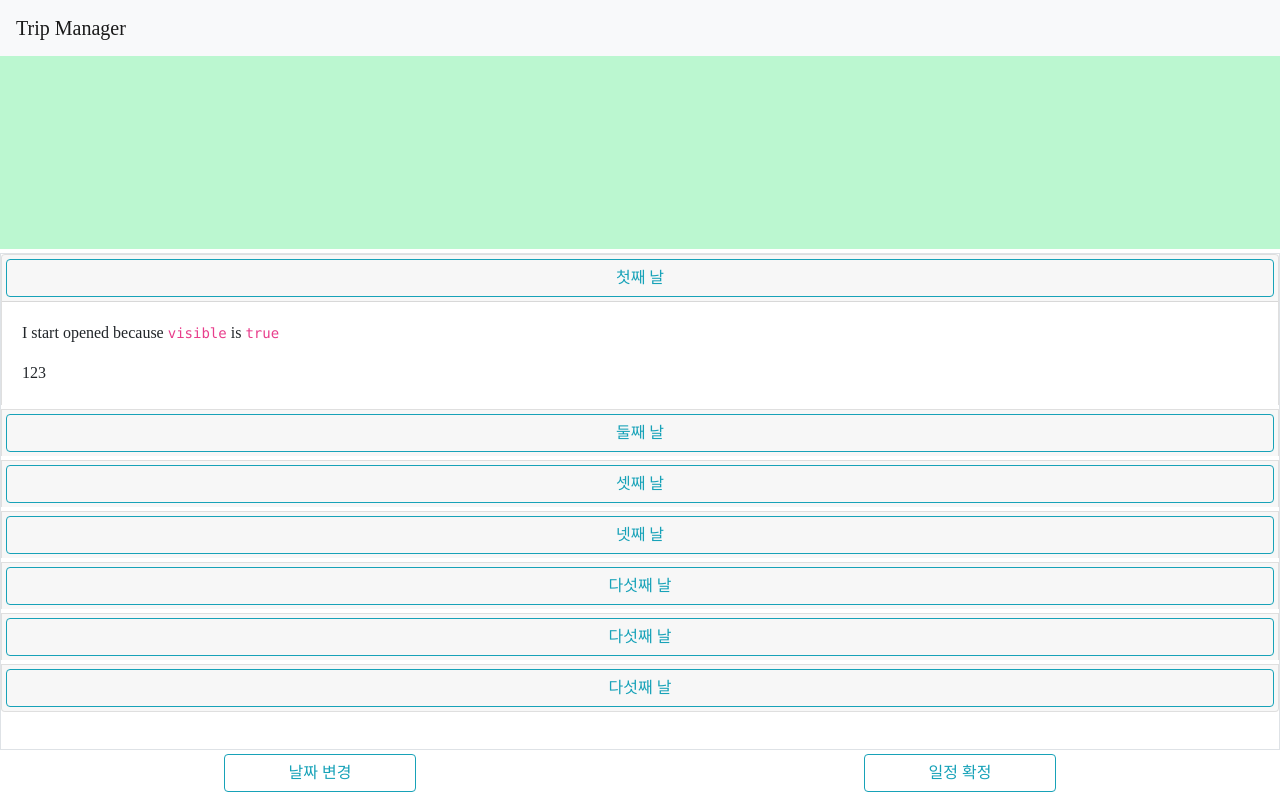
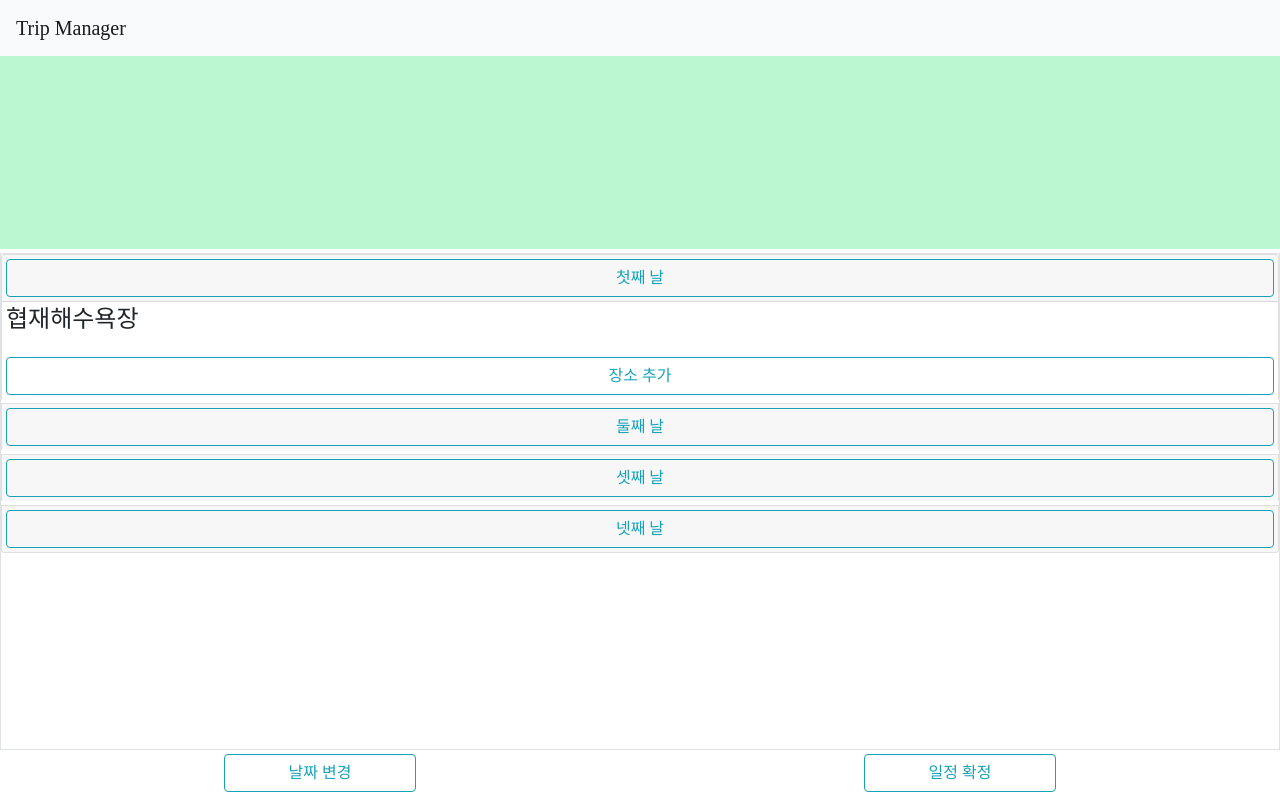
Before and after one commit to dongsun1/travel-manager, a Nuxt app: page / in a window 1280 px wide. Built offline with nearby package versions, Linux system fonts and the light colour scheme; a web font is replaced by a local one.

Commit message:
버튼 클릭 시 장소 추가

```diff
--- a/pages/index.vue
+++ b/pages/index.vue
@@ -7,104 +7,37 @@
         class="accordion h-2/3 mt-1 mb-1 overflow-auto border"
         role="tablist"
       >
-        <b-card no-body class="mb-1">
+        <b-card
+          v-for="[index, { title, places }] in Object.entries(scheduleData)"
+          no-body
+          class="mb-1"
+        >
           <b-card-header header-tag="header" class="p-1" role="tab">
-            <b-button block v-b-toggle.accordion-1 variant="outline-info">
-              첫째 날
+            <b-button
+              block
+              v-b-toggle="`accordion-${index}`"
+              variant="outline-info"
+            >
+              {{ title }}
             </b-button>
           </b-card-header>
           <b-collapse
-            id="accordion-1"
+            :id="`accordion-${index}`"
             visible
             accordion="my-accordion"
             role="tabpanel"
           >
-            <b-card-body>
-              <b-card-text>
-                I start opened because
-                <code>visible</code>
-                is
-                <code>true</code>
+            <b-card-body class="d-flex flex-column justify-content-around p-1">
+              <b-card-text v-for="place in places">
+                <h4>{{ place }}</h4>
               </b-card-text>
-              <b-card-text>123</b-card-text>
-            </b-card-body>
-          </b-collapse>
-        </b-card>
-
-        <b-card no-body class="mb-1">
-          <b-card-header header-tag="header" class="p-1" role="tab">
-            <b-button block v-b-toggle.accordion-2 variant="outline-info">
-              둘째 날
-            </b-button>
-          </b-card-header>
-          <b-collapse id="accordion-2" accordion="my-accordion" role="tabpanel">
-            <b-card-body>
-              <b-card-text>123</b-card-text>
-            </b-card-body>
-          </b-collapse>
-        </b-card>
-
-        <b-card no-body class="mb-1">
-          <b-card-header header-tag="header" class="p-1" role="tab">
-            <b-button block v-b-toggle.accordion-3 variant="outline-info">
-              셋째 날
-            </b-button>
-          </b-card-header>
-          <b-collapse id="accordion-3" accordion="my-accordion" role="tabpanel">
-            <b-card-body>
-              <b-card-text>123</b-card-text>
-            </b-card-body>
-          </b-collapse>
-        </b-card>
-
-        <b-card no-body class="mb-1">
-          <b-card-header header-tag="header" class="p-1" role="tab">
-            <b-button block v-b-toggle.accordion-4 variant="outline-info">
-              넷째 날
-            </b-button>
-          </b-card-header>
-          <b-collapse id="accordion-4" accordion="my-accordion" role="tabpanel">
-            <b-card-body>
-              <b-card-text>123</b-card-text>
-            </b-card-body>
-          </b-collapse>
-        </b-card>
-
-        <b-card no-body class="mb-1">
-          <b-card-header header-tag="header" class="p-1" role="tab">
-            <b-button block v-b-toggle.accordion-5 variant="outline-info">
-              다섯째 날
-            </b-button>
-          </b-card-header>
-          <b-collapse id="accordion-5" accordion="my-accordion" role="tabpanel">
-            <b-card-body>
-              <b-card-text>123</b-card-text>
-            </b-card-body>
-          </b-collapse>
-        </b-card>
-
-        <b-card no-body class="mb-1">
-          <b-card-header header-tag="header" class="p-1" role="tab">
-            <b-button block v-b-toggle.accordion-5 variant="outline-info">
-              다섯째 날
-            </b-button>
-          </b-card-header>
-          <b-collapse id="accordion-5" accordion="my-accordion" role="tabpanel">
-            <b-card-body>
-              <b-card-text>123</b-card-text>
-            </b-card-body>
-          </b-collapse>
-        </b-card>
-
-        <b-card no-body class="mb-1">
-          <b-card-header header-tag="header" class="p-1" role="tab">
-            <b-button block v-b-toggle.accordion-5 variant="outline-info">
-              다섯째 날
-            </b-button>
-          </b-card-header>
-          <b-collapse id="accordion-5" accordion="my-accordion" role="tabpanel">
-            <b-card-body>
-              <b-card-text>123</b-card-text>
+              <b-button
+                class="w-100"
+                variant="outline-info"
+                @click="addPlace(index)"
+              >
+                장소 추가
+              </b-button>
             </b-card-body>
           </b-collapse>
         </b-card>
@@ -121,7 +54,37 @@
 import Vue from "vue";
 
 import TopBar from "~/components/top-bar.vue";
+
+import ScheduleData from "~/types/schedule";
+
 export default Vue.extend({
   components: { TopBar },
+  data() {
+    return {
+      scheduleData: {
+        "1": {
+          title: "첫째 날",
+          places: ["협재해수욕장"],
+        },
+        "2": {
+          title: "둘째 날",
+          places: ["협재해수욕장"],
+        },
+        "3": {
+          title: "셋째 날",
+          places: ["협재해수욕장"],
+        },
+        "4": {
+          title: "넷째 날",
+          places: ["협재해수욕장"],
+        },
+      } as ScheduleData,
+    };
+  },
+  methods: {
+    addPlace(index: string) {
+      this.scheduleData[index].places.push("협재해수욕장");
+    },
+  },
 });
 </script>
--- /dev/null
+++ b/types/schedule.ts
@@ -0,0 +1,6 @@
+export default interface ScheduleData {
+  [key: string]: {
+    title: string;
+    places: string[];
+  };
+}
```
